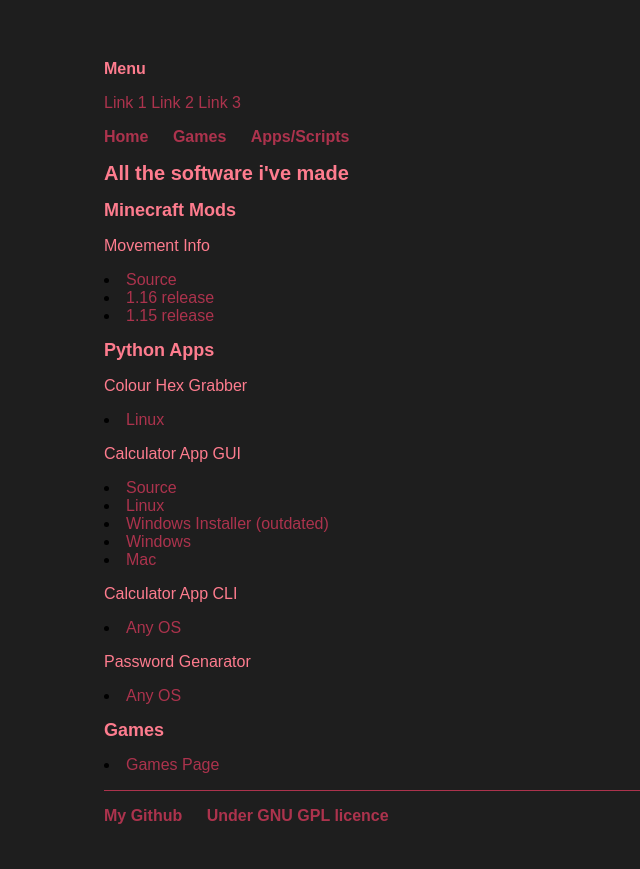
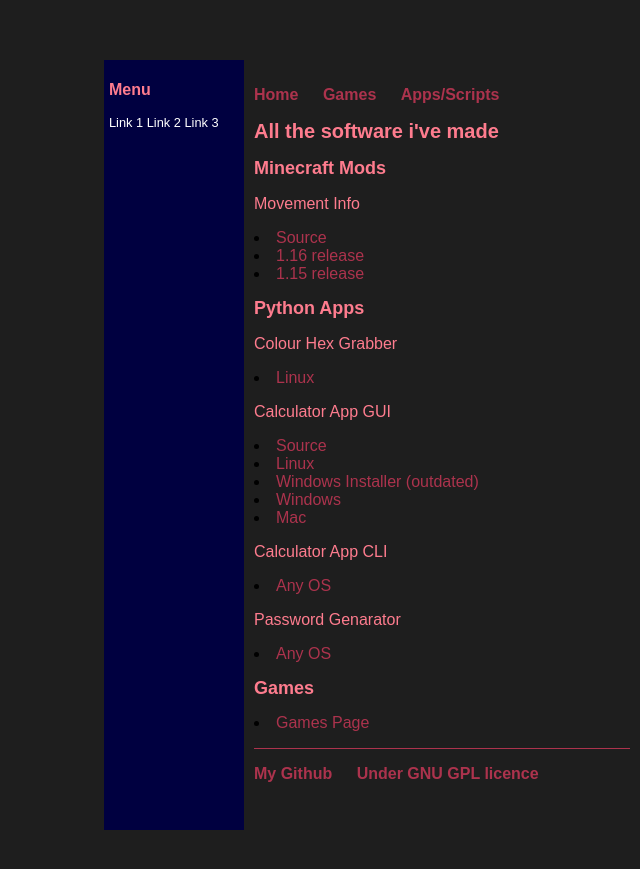
Before and after one commit to hen6003/hen6003.github.io, a Jekyll site: the page built from code/index.html, in a window 1280 px wide. Shown: the top 869 px of the page, without its empty margins (88-728 px from the left). Built offline with Jekyll 4.4.1, drawn with Linux system fonts in a browser that asks for light colours.

Commit message:
add table

```diff
--- a/_layouts/default.html
+++ b/_layouts/default.html
@@ -1,6 +1,7 @@
 <!DOCTYPE html>
 
 <html>
+  <table border="0" cellpadding="0" cellspacing="0" width="536" height="770">
 	<tr>
 	  <td class="toolbar" width="130" bgcolor="#000040" valign="top">
 		<h3 class="w3-bar-item">Menu</h3>
@@ -38,4 +39,5 @@
 		</body>
 	  </td>
 	</tr>
+  </table>
 </html>
```
Lines whose indentation alone changed are shown as unchanged.
